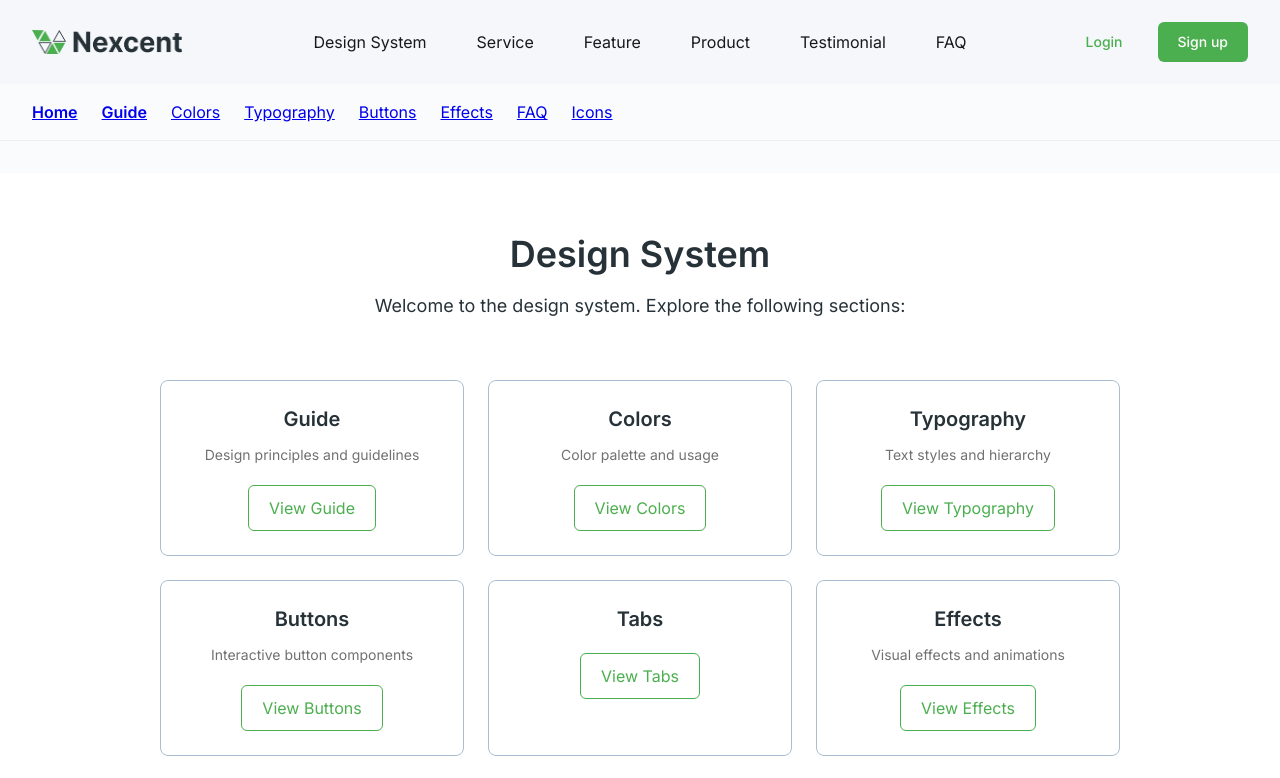
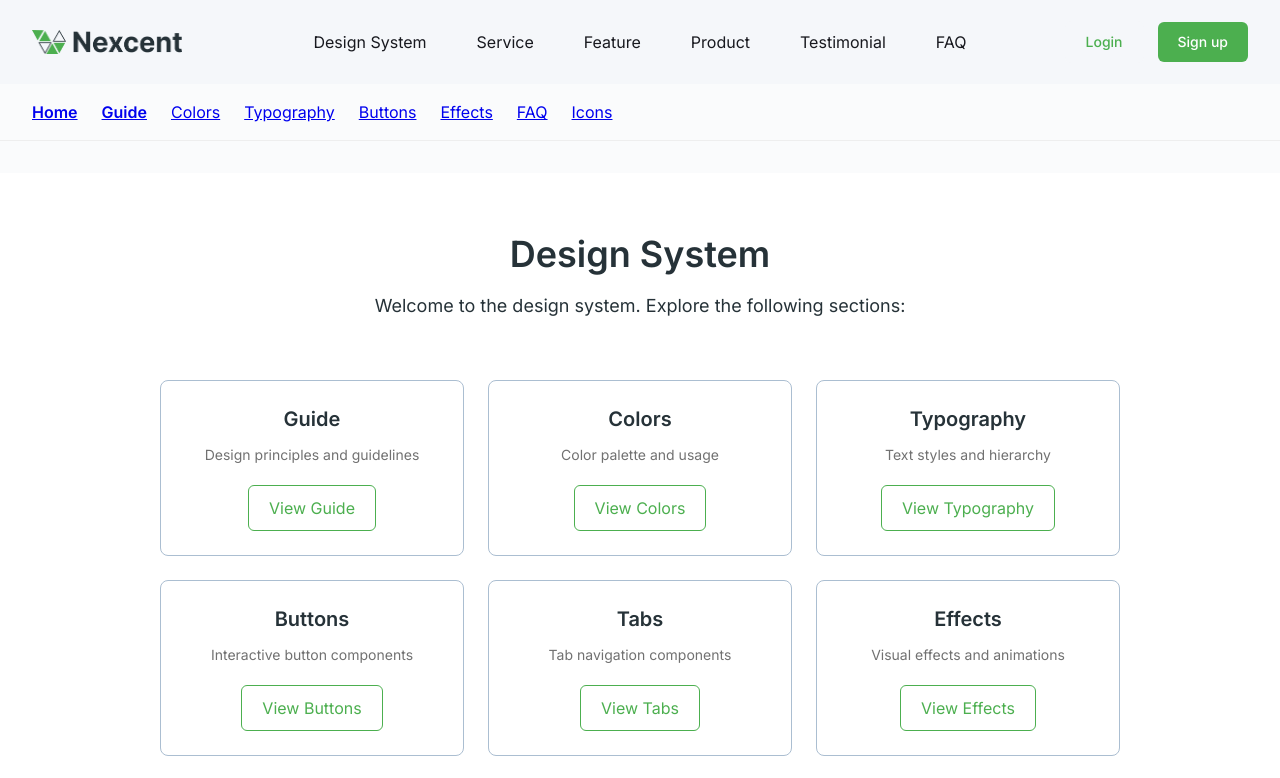
Before and after one commit to DejanStDM/minimal-landing-page-builder-io, a Next.js app: page /design-system in a window 1280 px wide. Shown: the top 778 px of the page. Built offline with nearby package versions, Linux system fonts and the light colour scheme.

Commit message:
Add description for Tabs page
cgen-27c92d42d8cc4950b94383abaebb49f7

```diff
--- a/app/design-system/page.tsx
+++ b/app/design-system/page.tsx
@@ -63,6 +63,7 @@ export default function DesignSistemHome() {
               {page.name === "Colors" && "Color palette and usage"}
               {page.name === "Typography" && "Text styles and hierarchy"}
               {page.name === "Buttons" && "Interactive button components"}
+              {page.name === "Tabs" && "Tab navigation components"}
               {page.name === "Effects" && "Visual effects and animations"}
               {page.name === "Icons" && "Icon library and usage"}
             </p>
```
